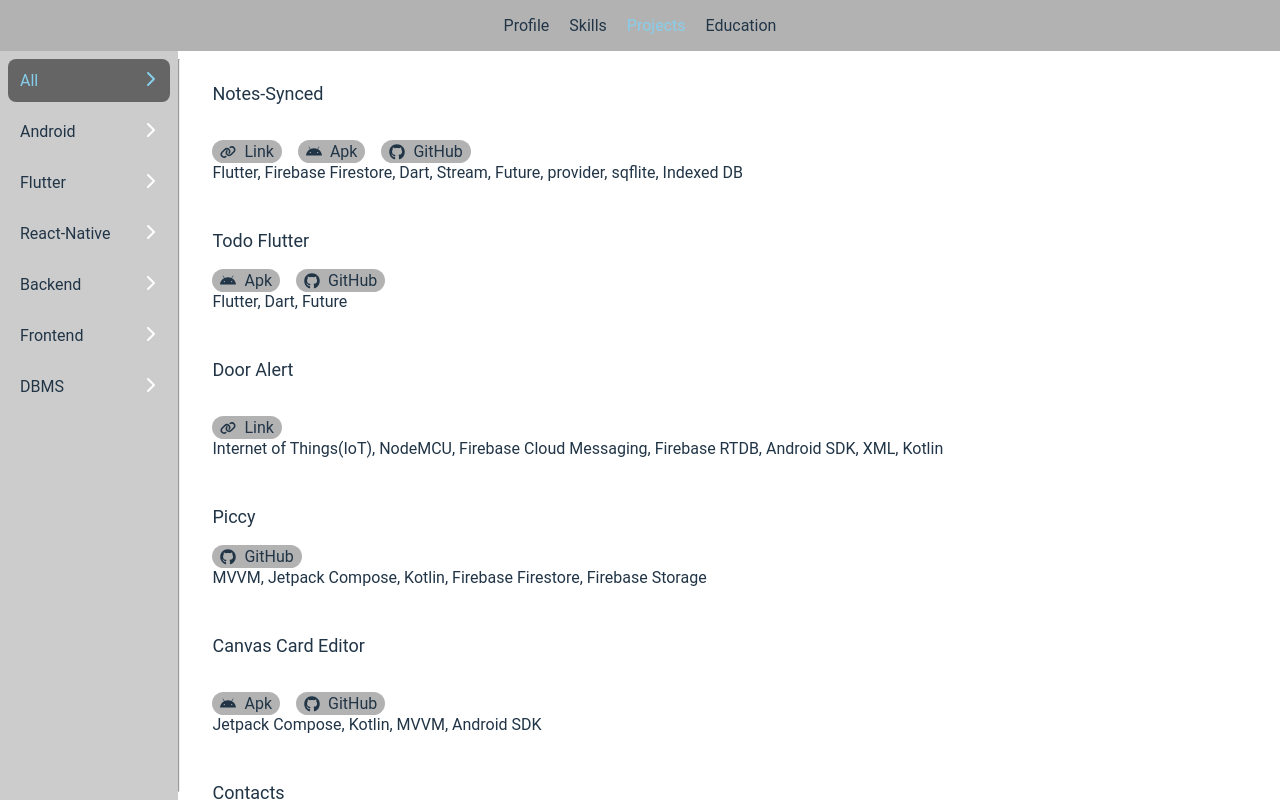
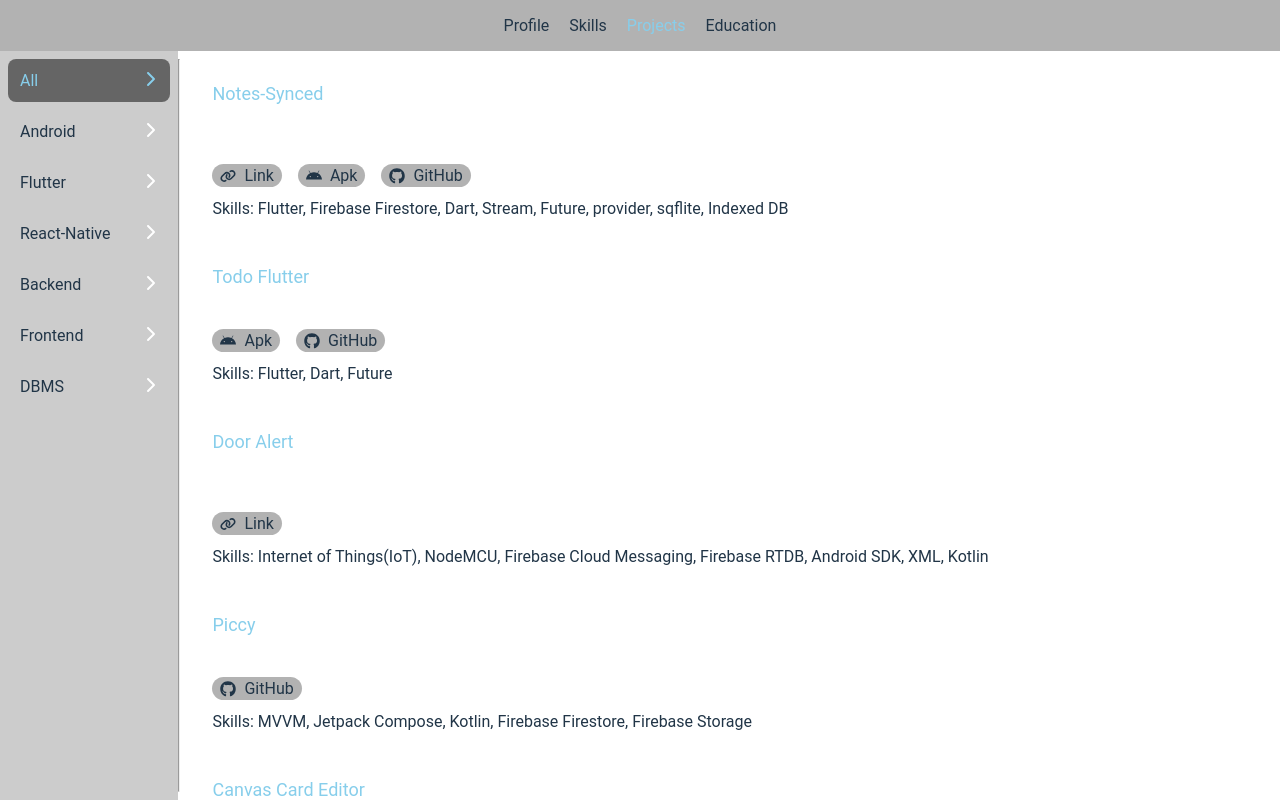
Before and after one commit to srideep-banerjee/Portfolio, a React (Vite) app: page / in a window 1280 px wide. Both pictures are taken after a click on the item "Projects". Built offline with nearby package versions, Linux system fonts and the light colour scheme.

Commit message:
Improved project layout

```diff
--- a/src/projects/Projects.tsx
+++ b/src/projects/Projects.tsx
@@ -62,7 +62,9 @@ function ProjectItem({project}: {project: Project}) {
             <section className="project-links-container">
                 {links}
             </section>
-            {project.skills.join(", ")}
+            <span>
+                Skills: {project.skills.join(", ")}
+            </span>
         </li>
     )
 }
--- a/src/styles/Projects.css
+++ b/src/styles/Projects.css
@@ -18,7 +18,7 @@
 
 .project-item {
     display: flex;
-    background-color: rgba(255, 255, 255, 0.05);
+    background-color: rgba(255, 255, 255, 0.0375);
     padding: 16px;
     margin: 0 16px;
     border-radius: 16px;
@@ -28,6 +28,8 @@
 }
 
 .project-name {
+    color: skyblue;
+    padding-bottom: 12px;
     font-size: 1.125rem
 }
 
@@ -36,6 +38,7 @@
     font-size: 1rem;
     color: white;
     margin: 0;
+    padding-bottom: 12px;
 }
 
 .project-links-container {
@@ -43,6 +46,7 @@
     flex-direction: row;
     width: 100%;
     gap: 16px;
+    padding-bottom: 12px;
 }
 
 .project-link {
```
